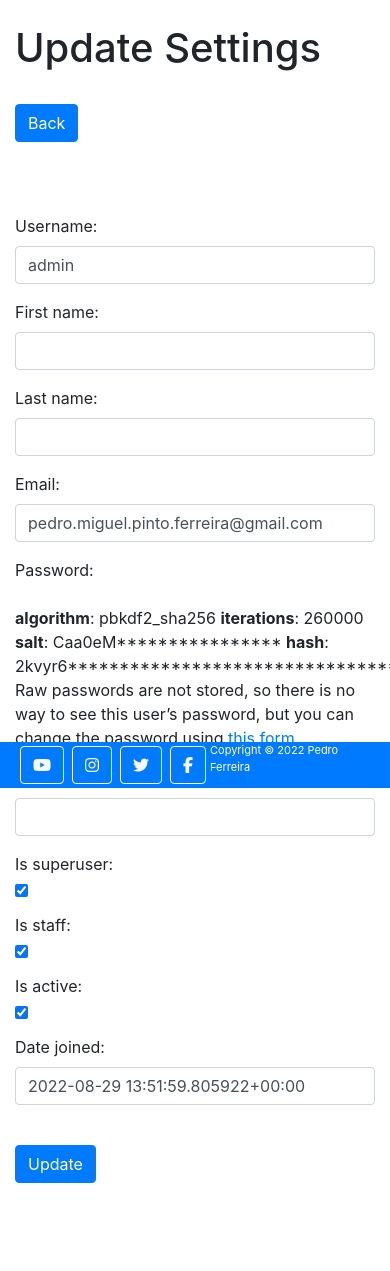
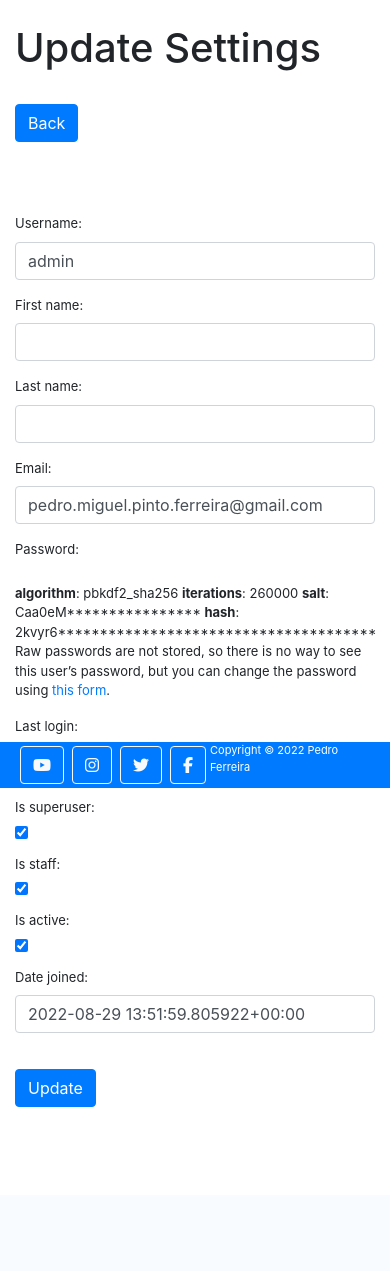
Before and after one commit to Code-Institute-Submissions/i-love-this-game, a Django app: page /members/edit_profile/ in a window 390 px wide; the page is wider, and only the part inside the window is pictured. Shown: the part 56-1327 px from the top of that part. After the commit the page ends 1163 px from the top of that part, so only its background shows below. Run offline with Django 4.2, Linux system fonts and the light colour scheme; a user stored in the database is signed in; some libraries are stand-ins or nearby versions.

Commit message:
Change responsiveness in small devices for the Contact, Update Settings and Update profile pages

```diff
--- a/members/templates/registration/edit_profile.html
+++ b/members/templates/registration/edit_profile.html
@@ -1,7 +1,7 @@
 {% extends 'base.html' %}
 {% block title %}Update Settings{% endblock %}
 {% block content %}
-<!-- Form to update profile -->
+<!-- Form to update settings -->
 <h1>Update Settings</h1>
 <br/>
 <!-- Back button -->
@@ -9,7 +9,7 @@
 <br/><br/>
 {{ user.profile.bio }}
 <br/><br/>
-<div class="form-group">
+<div class="form-group" id="update-settings">
     <form method="POST">
         {% csrf_token %}
         {{ form.as_p }}
--- a/members/templates/registration/edit_profile_page.html
+++ b/members/templates/registration/edit_profile_page.html
@@ -11,7 +11,7 @@
         <a href="{% url 'home' %}" class="btn btn-primary">Back</a>
         <br/>
         <br/><br/>
-        <div class="form-group">
+        <div class="form-group" id="update-profile">
             <form method="POST" enctype="multipart/form-data">
                 {% csrf_token %}
                 {{ form.as_p }}
--- a/theblog/static/css/style.css
+++ b/theblog/static/css/style.css
@@ -13,4 +13,16 @@
     .footer {
         font-size: 11px;
     }
+
+    #contact {
+        font-size: 13px;
+    }
+
+    #update-profile {
+        font-size: 13px;
+    }
+
+    #update-settings {
+        font-size: 13px;
+    }
 }
--- a/theblog/templates/contact.html
+++ b/theblog/templates/contact.html
@@ -7,7 +7,7 @@
 {% if user.is_authenticated %}
     <h1>Contact the blog administrator</h1>
     <br/><br/>
-    <div class="form-group">
+    <div class="form-group" id="contact">
         <form method="POST">
             {% csrf_token %}
             {{ form.as_p }}
```
